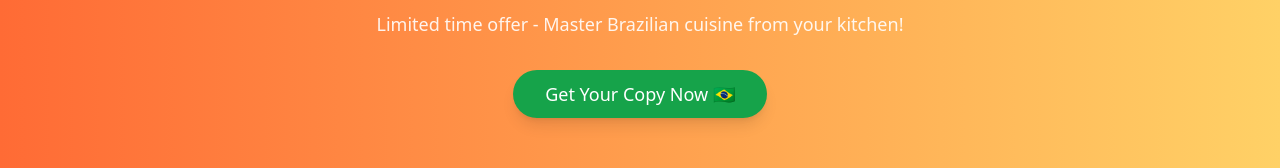
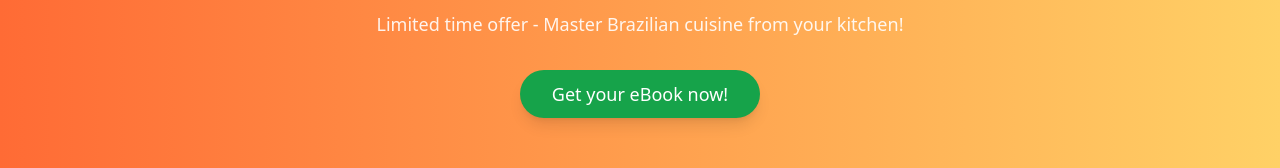
Before and after one commit to oweslmelo/sabor-brasil-landing-page, a React (Vite) app: page / in a window 1280 px wide. Shown: the part 2296-2464 px from the top of the page. Built offline with nearby package versions, Linux system fonts and the light colour scheme.

Commit message:
Visual edit in Lovable
Edited UI in Lovable

```diff
--- a/src/pages/Index.tsx
+++ b/src/pages/Index.tsx
@@ -120,9 +120,7 @@ const Index = () => {
           <p className="text-lg mb-8 text-white opacity-90">
             Limited time offer - Master Brazilian cuisine from your kitchen!
           </p>
-          <Button className="text-white px-8 py-6 text-lg rounded-full shadow-lg transition-all duration-300 ease-in-out transform hover:scale-105 hover:shadow-xl bg-green-600 hover:bg-green-500">
-            Get Your Copy Now 🇧🇷
-          </Button>
+          <Button className="text-white px-8 py-6 text-lg rounded-full shadow-lg transition-all duration-300 ease-in-out transform hover:scale-105 hover:shadow-xl bg-green-600 hover:bg-green-500">Get your eBook now!</Button>
         </div>
       </div>
     </div>;
```
